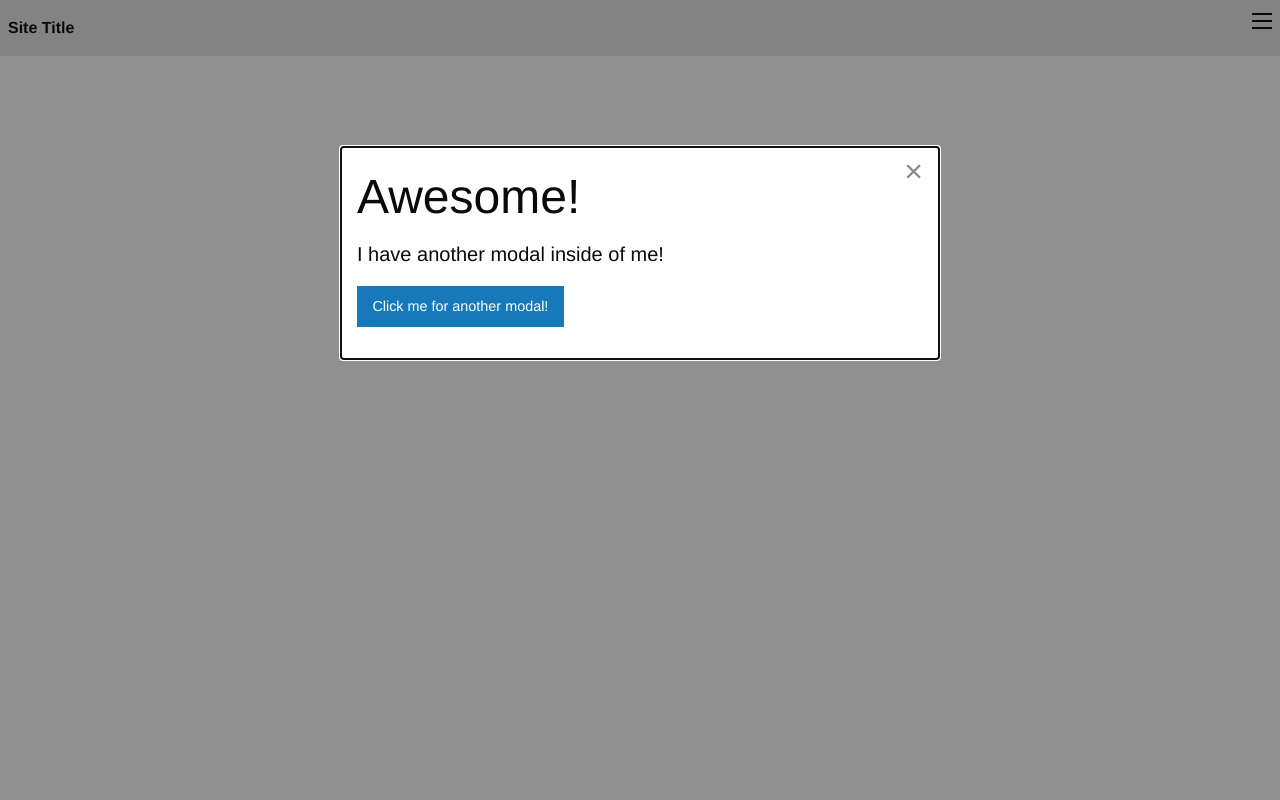
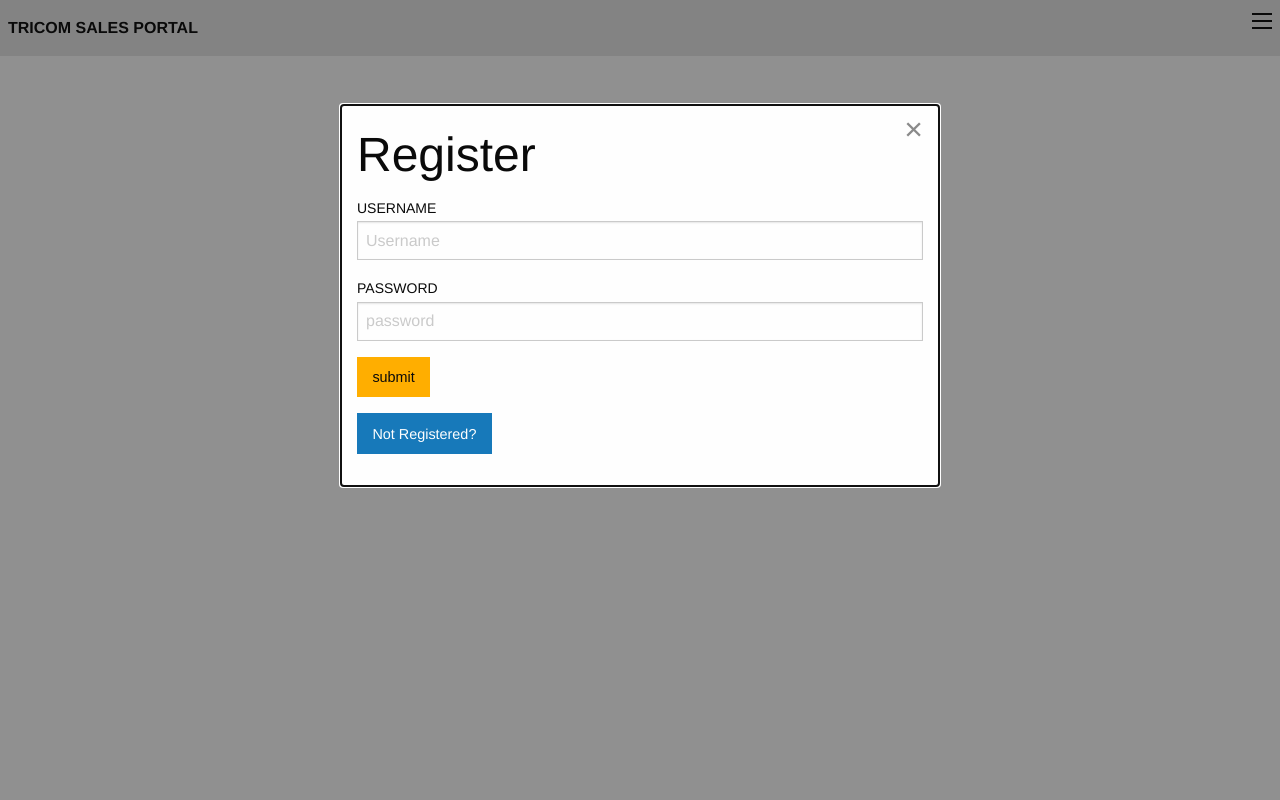
Before and after one commit to droid-thelast/reporting, a PHP site: page /index.php in a window 1280 px wide, after a click on "Login". Run offline with PHP 8.4, Linux system fonts and the light colour scheme; the visitor is signed in with stand-in values (Sample User, id 1).

Commit message:
Fixed footer error.
Added Login components.

```diff
--- a/footer.php
+++ b/footer.php
@@ -1,9 +1,19 @@
 
 <!-- This is the first modal -->
 <div class="reveal" id="login_register" data-reveal>
-    <h1>Awesome!</h1>
-    <p class="lead">I have another modal inside of me!</p>
-    <a class="button" data-open="register">Click me for another modal!</a>
+    <h1>Register</h1>
+    <form>
+        <label>USERNAME
+            <input type="text" placeholder="Username" name="usrname">
+        </label>
+        <label>PASSWORD
+            <input type="text" placeholder="password" name="password">
+        </label>
+        <label>
+            <input class="button warning" type="submit" name="submit" value="submit">
+        </label>
+    </form>
+    <a class="button" data-open="register">Not Registered?</a>
     <button class="close-button" data-close aria-label="Close reveal" type="button">
         <span aria-hidden="true">&times;</span>
     </button>
@@ -11,7 +21,34 @@
 
 <!-- This is the nested modal -->
 <div class="reveal" id="register" data-reveal>
-    <h2>ANOTHER MODAL!!!</h2>
+    <h2>Register</h2>
+    <form>
+        <label>USERNAME
+            <input type="text" placeholder="Username" name="usrname">
+        </label>
+        <label>EMAIL
+            <input type="text" placeholder="email" name="password">
+        </label>
+        <label>BRANCH
+            <select>
+                <option value="Boundless">Boundless</option>
+                <option value="Memorial">Memorial</option>
+                <option value="RonaldN">RonaldN</option>
+                <option value="Cianda">Cianda</option>
+                <option value="Village">Village</option>
+                <option value="Thika">Thika</option>
+                <option value="Kitengela">Kitengela</option>
+                <option value="Machakos">Machakos</option>
+                <option value="MeruTown">MeruTown</option>
+                <option value="Makutano">Makutano</option>
+                <option value="Kericho">Kericho</option>
+                <option value="Embassy">Embassy</option>
+            </select>
+        </label>
+        <label>
+            <input class="button warning" type="submit" name="submit" value="submit">
+        </label>
+    </form>
     <button class="close-button" data-close aria-label="Close reveal" type="button">
         <span aria-hidden="true">&times;</span>
     </button>
--- a/header.php
+++ b/header.php
@@ -20,7 +20,7 @@
 	    <ul class="offcanvas-full-screen-menu">
 	      <li><a href="#">Home</a></li>
 	      <li><a data-open="login_register">Login</a></li>
-	      <li><a href="#">Services</a></li>
+	      <li><a href="#">Service</a></li>
 	      <li><a href="#">Contact us</a></li>
 	    </ul>
 	  </div>
@@ -28,8 +28,8 @@
 
 	<div class="off-canvas-content" data-off-canvas-content>
 	  <div class="top-bar">
-	    <div class="top-bar-title">
-	      <strong>Site Title</strong>
+	    <div class="top-bar-title hide-for-small-only">
+	      <strong>TRICOM SALES PORTAL</strong>
 	    </div>
 	    <div class="top-bar-right">
 	      <button class="menu-icon dark" type="button" data-toggle="offcanvas-full-screen"></button>
--- a/index.php
+++ b/index.php
@@ -11,7 +11,7 @@ include "header.php";
 
 			<div class="row" style="padding-top: 15px;">
 			  <div class="medium-4 columns" style="padding-right: 10px;">
-					<div class="card" style="width: 300px;">
+					<div class="card" style="width: 320px;">
 					  <div class="card-divider">
 					    <h4>I'm featured</h4>
 					  </div>
@@ -22,7 +22,7 @@ include "header.php";
 			  </div>
 
 			  <div class="medium-4 columns" style="padding-right: 10px;">
-			  	<div class="card" style="width: 300px;">
+			  	<div class="card" style="width: 320px;">
 				  <div class="card-divider">
 				    <h4>I'm featured</h4>
 				  </div>
@@ -33,7 +33,7 @@ include "header.php";
 			  </div>
 
             <div class="medium-4 columns" style="padding-right: 10px;">
-                <div class="card" style="width: 300px;">
+                <div class="card" style="width: 320px;">
                     <div class="card-divider">
                         <h4>I'm featured</h4>
                     </div>
```
